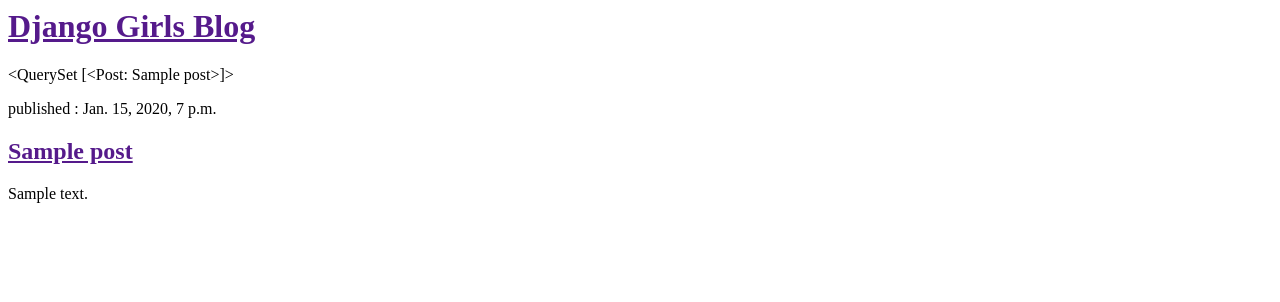
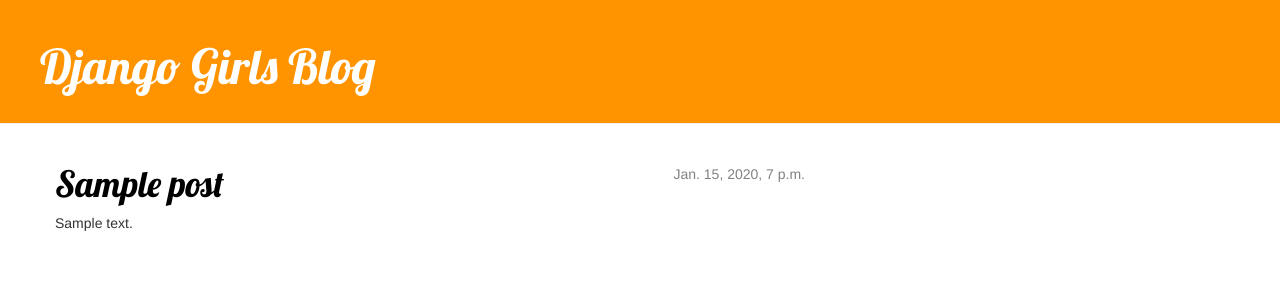
Before and after one commit to novosti/my-first-blog, a Django app: template blog/templates/blog/post_list.html in a window 1280 px wide. Shown: the top 302 px of the page. Run offline with Django 3.2, Linux system fonts and the light colour scheme; the template is opened without the code that fills it: values that come from a table or form of the project are taken from there, others are empty; tables that the repository leaves empty hold one stand-in row (values such as "Sample post"); some libraries are stand-ins or nearby versions.

Commit message:
Added view and templae from deatiled blog post as well as CSS for the site.

```diff
--- /dev/null
+++ b/blog/static/css/blog.css
@@ -0,0 +1,56 @@
+/*
+h1 a {
+    color : #FCA205;
+    font-family: 'Lobster';
+}
+body {
+    padding-left: 15px;
+}
+*/
+.page-header {
+    background-color: #ff9400;
+    margin-top: 0;
+    padding: 20px 20px 20px 40px;
+}
+
+.page-header h1, .page-header h1 a, .page-header h1 a:visited, .page-header h1 a:active {
+    color: #ffffff;
+    font-size: 36pt;
+    text-decoration: none;
+}
+
+.content {
+    margin-left: 40px;
+}
+
+h1, h2, h3, h4 {
+    font-family: 'Lobster', cursive;
+}
+
+.date {
+    float: right;
+    color: #828282;
+}
+
+.save {
+    float: right;
+}
+
+.post-form textarea, .post-form input {
+    width: 100%;
+}
+
+.top-menu, .top-menu:hover, .top-menu:visited {
+    color: #ffffff;
+    float: right;
+    font-size: 26pt;
+    margin-right: 20px;
+}
+
+.post {
+    margin-bottom: 70px;
+}
+
+.post h1 a, .post h1 a:visited {
+    color: #000000;
+}
--- /dev/null
+++ b/blog/templates/blog/base.html
@@ -0,0 +1,23 @@
+{% load staticfiles %}
+<html>
+  <head>
+    <title>Django Girls blog's blog</title>
+		<link rel="stylesheet" href="//maxcdn.bootstrapcdn.com/bootstrap/3.2.0/css/bootstrap.min.css">
+		<link rel="stylesheet" href="//maxcdn.bootstrapcdn.com/bootstrap/3.2.0/css/bootstrap-theme.min.css">
+		<link href="https://fonts.googleapis.com/css?family=Lobster&subset=latin,latin-ext" rel="stylesheet" type="text/css">
+		<link rel="stylesheet" href="{% static 'css/blog.css'%}">
+  </head>
+  <body>
+    <div class="page-header">
+		<h1><a href="">Django Girls Blog</a></h1>
+	</div>
+	<div class="content container">
+        <div class="row">
+            <div class="col-md-8">
+                {% block content %}
+                {% endblock %}
+            </div>
+        </div>
+	</div>
+  </body>
+</html>
--- a/blog/templates/blog/post_list.html
+++ b/blog/templates/blog/post_list.html
@@ -1,31 +1,12 @@
-<html>
-  <head>
-    <title>Django Girls blog's blog</title>
-  </head>
-  <body>
-    <div>
-		<h1><a href="">Django Girls Blog</a></h1>
-	</div>
-	<!--<div>
-		<p>published : 14.06.2017., 12:14</p>
-		<h2><a href="">My first post</a></h2>
-		<p>Arfefjdslfjslfjsdlfsldfjs sldfjlsd jf</p>
-	</div>
-
-	<div>
-		<p>published : 14.06.2017., 12:14</p>
-		<h2><a href="">My second post</a></h2>
-		<p>Arfefjdslfjslfjsdlfsldfjs sldfjlsd jf</p>
-	</div> -->
-	<div>
-		{{ posts }}
-	</div>
+{% extends 'blog/base.html' %}
+{% block content %}
 	{% for post in posts %}
-		<div>
-			<p>published : {{ post.published_date }}</p>
-			<h2><a href="">{{ post.title }}</a></h2>
-			<p>{{ post.text|linebreaksbr}}</p>
+		<div class="post">
+			<div class="date">
+					{{ post.published_date }}
+			</div>
+			<h1><a href="{% url 'post_detail' pk=post.pk %}">{{ post.title }}</a></h1>
+			<p>{{ post.text|linebreaksbr }}</p>
 		</div>
 	{% endfor %}
-  </body>
-</html>
+{% endblock content %}
--- a/blog/urls.py
+++ b/blog/urls.py
@@ -3,4 +3,5 @@
 
 urlpatterns = [
     url(r'^$', views.post_list, name='post_list'),
+    url(r'^post/(?P<pk>[0-9]+)/$', views.post_detail, name='post_detail'),
 ]
--- a/blog/views.py
+++ b/blog/views.py
@@ -1,7 +1,11 @@
-from django.shortcuts import render
+from django.shortcuts import render, get_object_or_404
 from django.utils import timezone
 from .models import Post
 
 def post_list(request):
     posts = Post.objects.filter(published_date__lte=timezone.now()).order_by('published_date')
     return render(request, 'blog/post_list.html', {'posts' : posts})
+
+def post_detail(request, pk):
+    post = get_object_or_404(Post, pk=pk)
+    return render(request, 'blog/post_detail.html', {'post' : post})
```
Also changed, not shown: blog/templates/blog/post_detail.html (added, +12 -0 lines).
